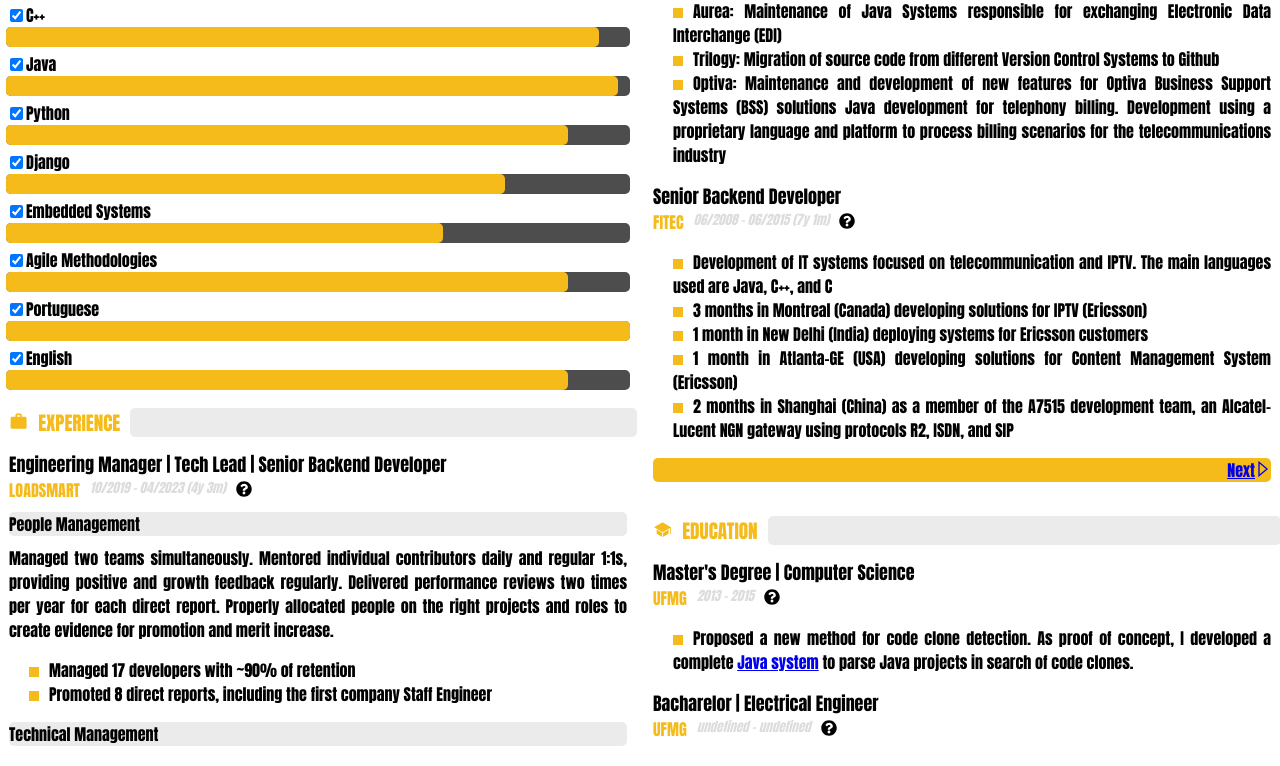
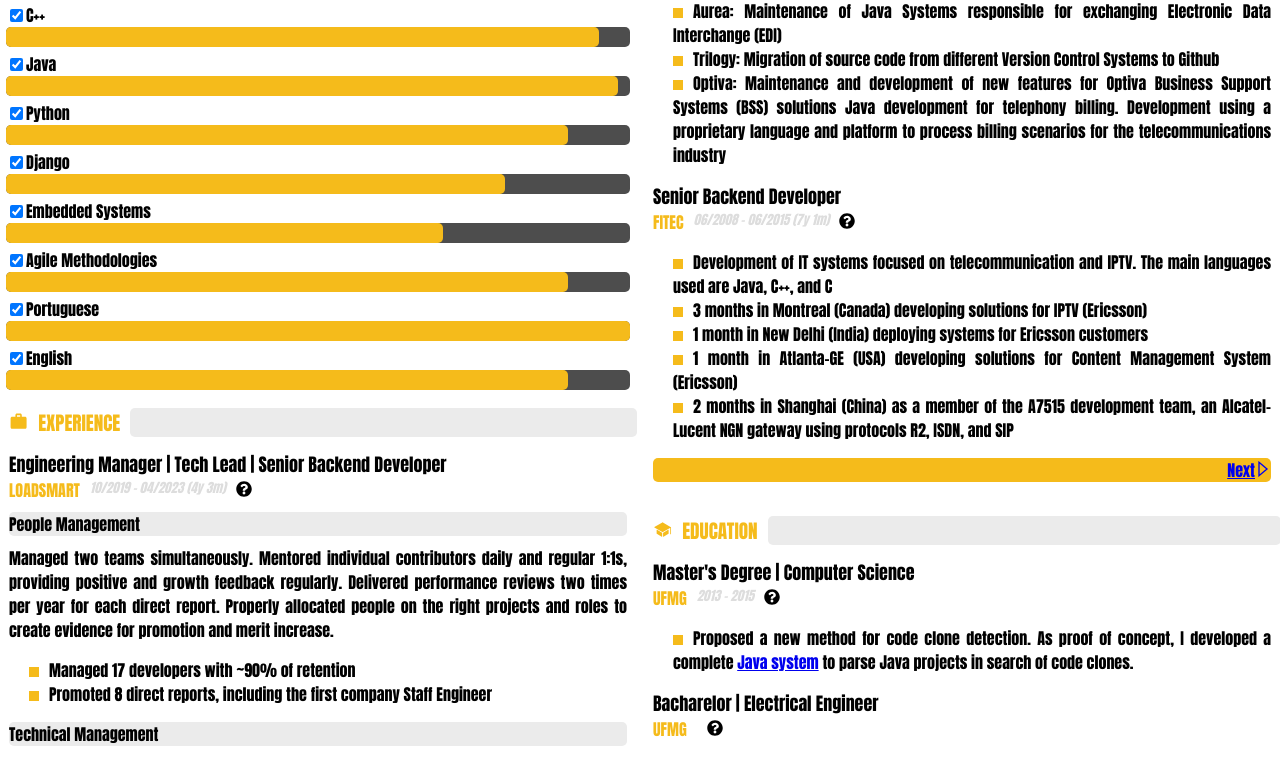
Before and after one commit to ampaiva/mycv, a React (Create React App) app: page / in a window 1280 px wide. Shown: the part 477-1243 px from the top of the page. Built offline with nearby package versions, Linux system fonts and the light colour scheme.

Commit message:
experience.start

```diff
--- a/src/components/Experience.js
+++ b/src/components/Experience.js
@@ -12,7 +12,7 @@
             <Roles roles={experience.roles} />
             <div className="company-period">
                 <div className="column"><div className="company">{experience.company.name}</div></div>
-                <div className="column"><div className="period">{`${experience.start} - ${experience.end}`}</div></div>
+                <div className="column"><div className="period">{experience.start && `${experience.start} - ${experience.end}`}</div></div>
                 <div className="column"><HintIcon isVisible={isVisible} setIsVisible={setIsVisible} /></div>
             </div>
             <Hint hint={experience.company.hint} isVisible={isVisible} />
```
